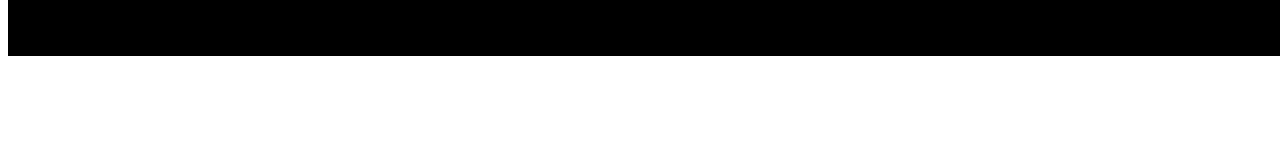
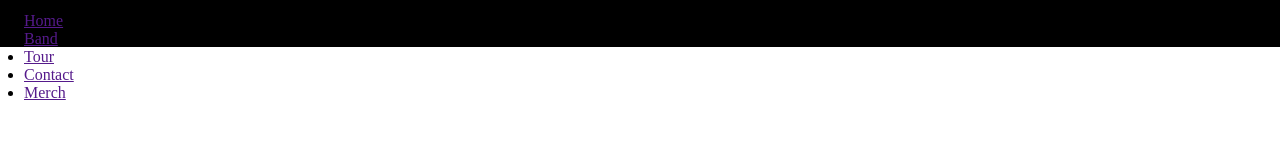
Before and after one commit to gnuh24/The-Band---WEB-Templete, a plain HTML site: page index.html in a window 1280 px wide. Drawn offline with Linux system fonts and the light colour scheme.

Commit message:
The Band

```diff
--- /dev/null
+++ b/assets/css/main.css
@@ -0,0 +1,29 @@
+*{
+    padding: 0;
+    margin: 0;
+    box-sizing: 0;
+}
+.fullWeb{
+    width: 100%;
+    height: 100%;
+    background-color: white;
+}
+
+.header {
+    width: 100%;
+    height: 46.5px;
+    background-color: black;
+    position: fixed;
+    top: 0px;
+    display: flex;
+}
+
+.navigation {
+    width: 45.825px;
+    height: 22.5px;
+    padding: 12px 24px 12px 24px;
+}
+
+.navigation:hover{
+    background-color: rgba()
+}
--- a/index.html
+++ b/index.html
@@ -1,13 +1,48 @@
 <!DOCTYPE html>
 <html>
+
     <head>
         <title>
             W3.CSS Temple
         </title>
         <meta charset = "utf-8">
-        <link rel="stylesheet" href = "main.css" >
-        <div class="header">
+        <link rel="stylesheet" href = "./assets/css/main.css" >
+
+    </head>
+
+    <body>
+        <div class="fullWeb">
+
+
+            <div class="header">
+                <ul class="navigation">
+                    <li> <a href ="">Home</a> </li>
+                    <li> <a href ="">Band</a> </li>
+                    <li> <a href ="">Tour</a> </li>
+                    <li> <a href ="">Contact</a> </li>
+                    <li> <a href ="">Merch</a> </li>
+                </ul>
+            </div>
+
+
+            <div class="slider">
+
+            </div>
+
+
+            <div class="container">
+                <div class="content1">
+
+                </div>
+            </div>
+
+
+            <div class="footer">
+
+            </div>
+
 
         </div>
-    </head>
+    </body>
+
 </html>
--- a/main.css
+++ /dev/null
@@ -1,7 +0,0 @@
-.header {
-    width: 100%;
-    height: 7vh;
-    background-color: black;
-    position: fixed;
-    top: 0px;
-}
```
